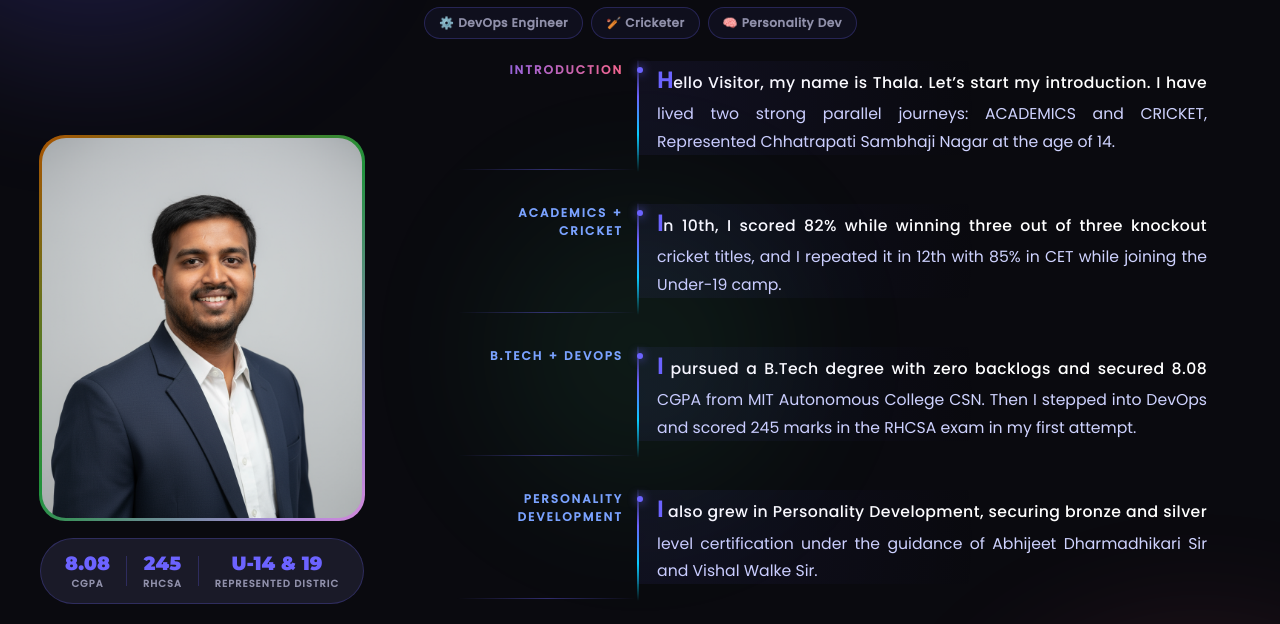
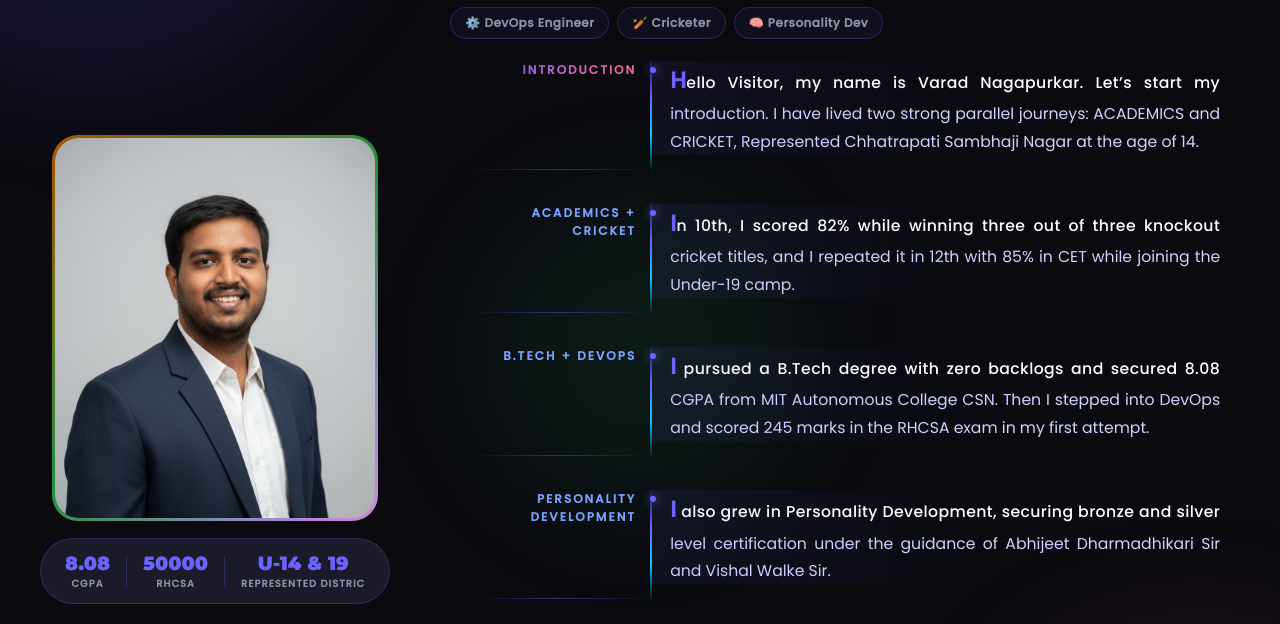
Before and after one commit to varadnagapurkar01/varad_portfolio, a plain HTML site: page index.html in a window 1280 px wide. Shown: the part 293-917 px from the top of the page. Drawn offline with Linux system fonts and the light colour scheme.

Commit message:
check the CICD1

```diff
--- a/index.html
+++ b/index.html
@@ -48,7 +48,7 @@
           </div>
           <div class="qstat-divider"></div>
           <div class="qstat">
-            <span class="qstat-num">245</span>
+            <span class="qstat-num">50000</span>
             <span class="qstat-label">RHCSA</span>
           </div>
           <div class="qstat-divider"></div>
@@ -74,7 +74,7 @@
   <div class="bio-section">
     <div class="bio-label intro-label">INTRODUCTION</div>
     <div class="bio-content">
-      Hello Visitor, my name is Thala. Let’s start my introduction.
+      Hello Visitor, my name is Varad Nagapurkar. Let’s start my introduction.
       I have lived two strong parallel journeys: ACADEMICS and CRICKET, Represented Chhatrapati Sambhaji Nagar at the age of 14.
     </div>
   </div>
```
